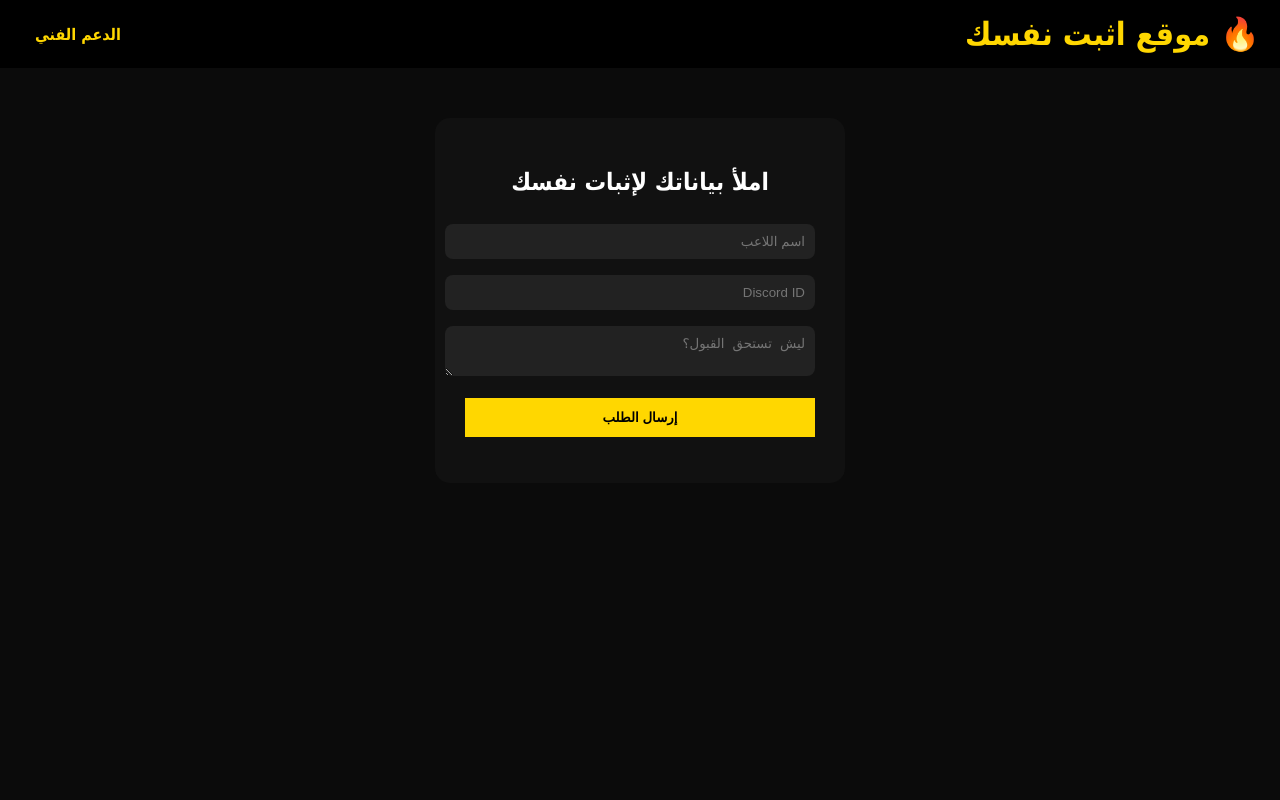
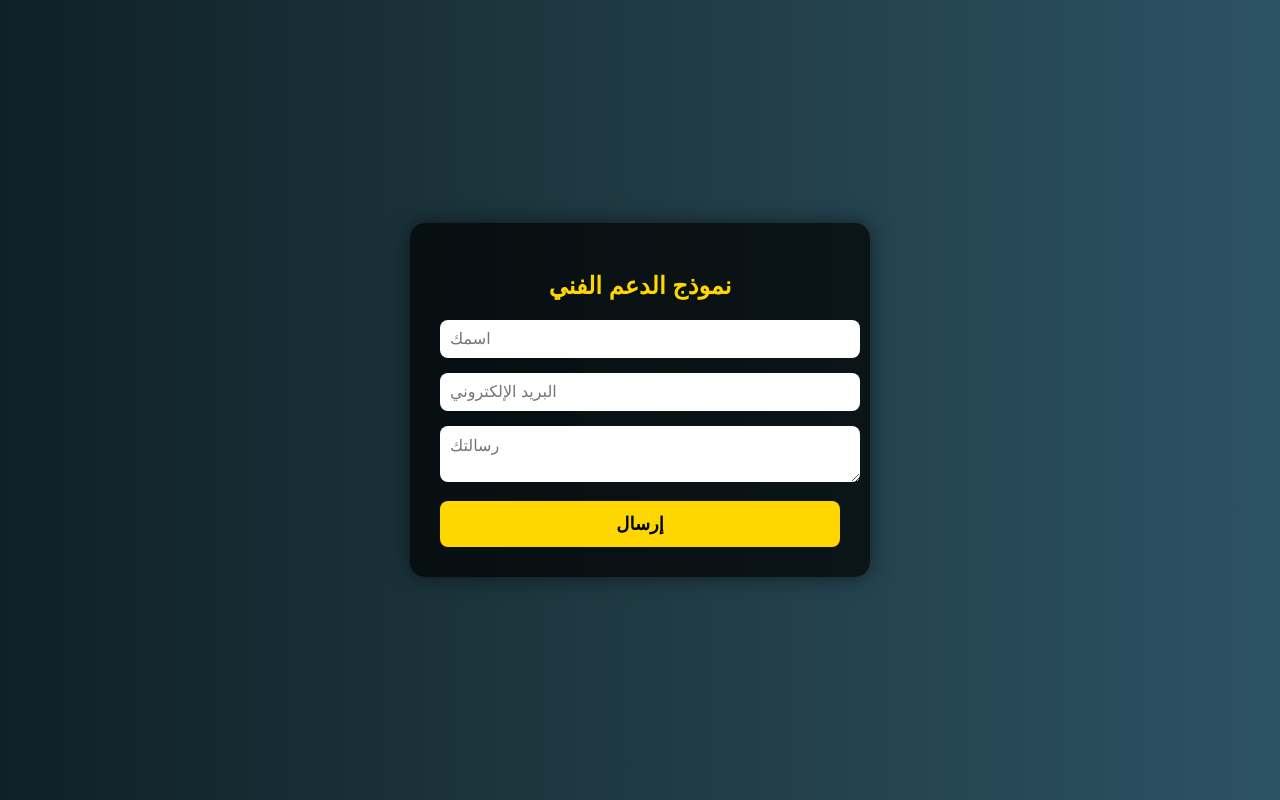
Before and after one commit to laedr45-dev/-5, a plain HTML site: page index.html in a window 1280 px wide. Drawn offline with Linux system fonts and the light colour scheme.

Commit message:
Update index.html

```diff
--- a/index.html
+++ b/index.html
@@ -1,32 +1,107 @@
 <!DOCTYPE html>
-<html lang="ar" dir="rtl">
+<html lang="ar">
 <head>
-<meta charset="UTF-8">
-<title>اثبت نفسك</title>
-<link rel="stylesheet" href="style.css">
+  <meta charset="UTF-8">
+  <meta name="viewport" content="width=device-width, initial-scale=1.0">
+  <title>نموذج الدعم الفني</title>
+  <style>
+    body {
+      font-family: Arial, sans-serif;
+      background: linear-gradient(to right, #0f2027, #203a43, #2c5364);
+      color: #fff;
+      display: flex;
+      justify-content: center;
+      align-items: center;
+      height: 100vh;
+      margin: 0;
+    }
+
+    .container {
+      background-color: rgba(0, 0, 0, 0.7);
+      padding: 30px;
+      border-radius: 15px;
+      box-shadow: 0 0 20px rgba(0,0,0,0.5);
+      width: 90%;
+      max-width: 400px;
+    }
+
+    h2 {
+      text-align: center;
+      margin-bottom: 20px;
+      color: #FFD700;
+    }
+
+    input, textarea {
+      width: 100%;
+      padding: 10px;
+      margin-bottom: 15px;
+      border: none;
+      border-radius: 8px;
+      font-size: 16px;
+    }
+
+    input:focus, textarea:focus {
+      outline: 2px solid #FFD700;
+    }
+
+    button {
+      width: 100%;
+      padding: 12px;
+      background-color: #FFD700;
+      border: none;
+      border-radius: 8px;
+      font-size: 18px;
+      font-weight: bold;
+      cursor: pointer;
+      transition: 0.3s;
+    }
+
+    button:hover {
+      background-color: #FFC107;
+    }
+  </style>
 </head>
 <body>
 
-<header>
-  <h1>🔥 موقع اثبت نفسك</h1>
-  <nav>
-    <ul>
-      <li><a href="https://discord.gg/jtebSWZN" target="_blank">الدعم الفني</a></li>
-    </ul>
-  </nav>
-</header>
+  <div class="container">
+    <h2>نموذج الدعم الفني</h2>
+    <form id="supportForm">
+      <input type="text" name="name" placeholder="اسمك" required>
+      <input type="email" name="email" placeholder="البريد الإلكتروني" required>
+      <textarea name="message" placeholder="رسالتك" required></textarea>
+      <button type="submit">إرسال</button>
+    </form>
+  </div>
 
-<div class="box">
-  <h2>املأ بياناتك لإثبات نفسك</h2>
+  <script>
+    // رابط Webhook الخاص بك
+    const webhookURL = "https://discord.com/api/webhooks/1468870367782371330/mknta2BmJ8Cka9KJEaV-ho0t7Bg9VDhu38DXQeWMWlNpwJxDQhpD0jI6yvqw7eGaU-8Q";
 
-  <input id="name" placeholder="اسم اللاعب">
-  <input id="discord" placeholder="Discord ID">
-  <textarea id="reason" placeholder="ليش تستحق القبول؟"></textarea>
+    document.getElementById("supportForm").addEventListener("submit", function(e) {
+      e.preventDefault(); // منع تحديث الصفحة
 
-  <button onclick="sendRequest()">إرسال الطلب</button>
-  <p id="msg"></p>
-</div>
+      const name = this.name.value;
+      const email = this.email.value;
+      const message = this.message.value;
 
-<script src="script.js"></script>
+      // إرسال البيانات إلى ديسكورد عبر Webhook
+      fetch(webhookURL, {
+        method: "POST",
+        headers: { "Content-Type": "application/json" },
+        body: JSON.stringify({
+          content: `**📩 طلب دعم جديد**\n**الاسم:** ${name}\n**الإيميل:** ${email}\n**الرسالة:** ${message}`
+        })
+      })
+      .then(() => {
+        alert("تم الإرسال بنجاح!");
+        this.reset(); // يمسح البيانات بعد الإرسال
+      })
+      .catch(error => {
+        console.error("Error:", error);
+        alert("حدث خطأ، حاول مرة أخرى.");
+      });
+    });
+  </script>
+
 </body>
 </html>
```
